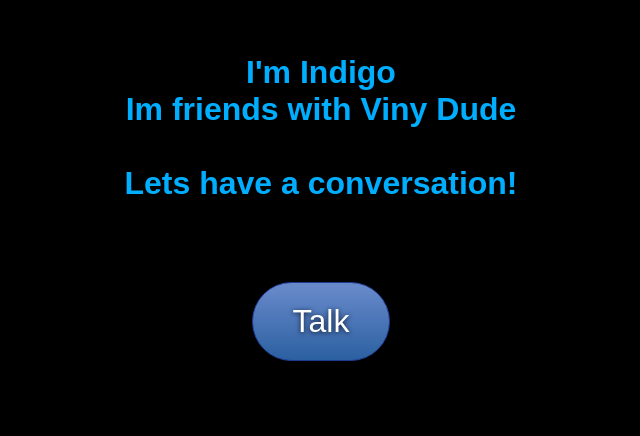
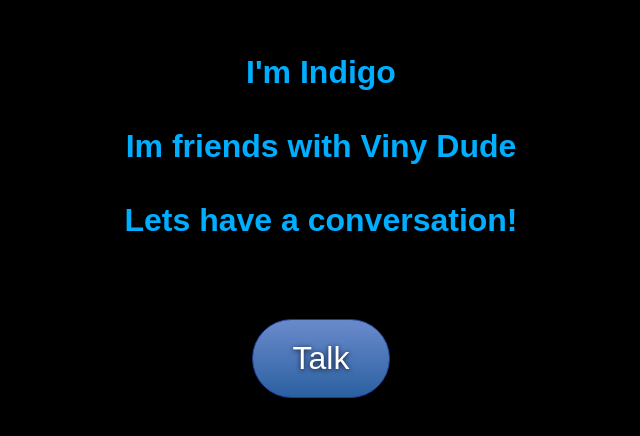
Before and after one commit to VinyDude/IRT, a plain HTML site: page index.html in a window 1280 px wide. Shown: the part 106-542 px from the top of the page, without its empty margins (319-959 px from the left). Drawn offline with Linux system fonts and the light colour scheme.

Commit message:
Update index.html

```diff
--- a/index.html
+++ b/index.html
@@ -98,7 +98,7 @@
   <body>
     <div class="container btn">
       <h1>I'm Indigo</h1>
-      <h1>Im friends with Viny Dude</h1>
+      <h1><br/>Im friends with Viny Dude</h1>
       <h1><br />Lets have a conversation!</h1>
       <button class="talk">Talk</button>
       <h3 class="content"></h3>
```
